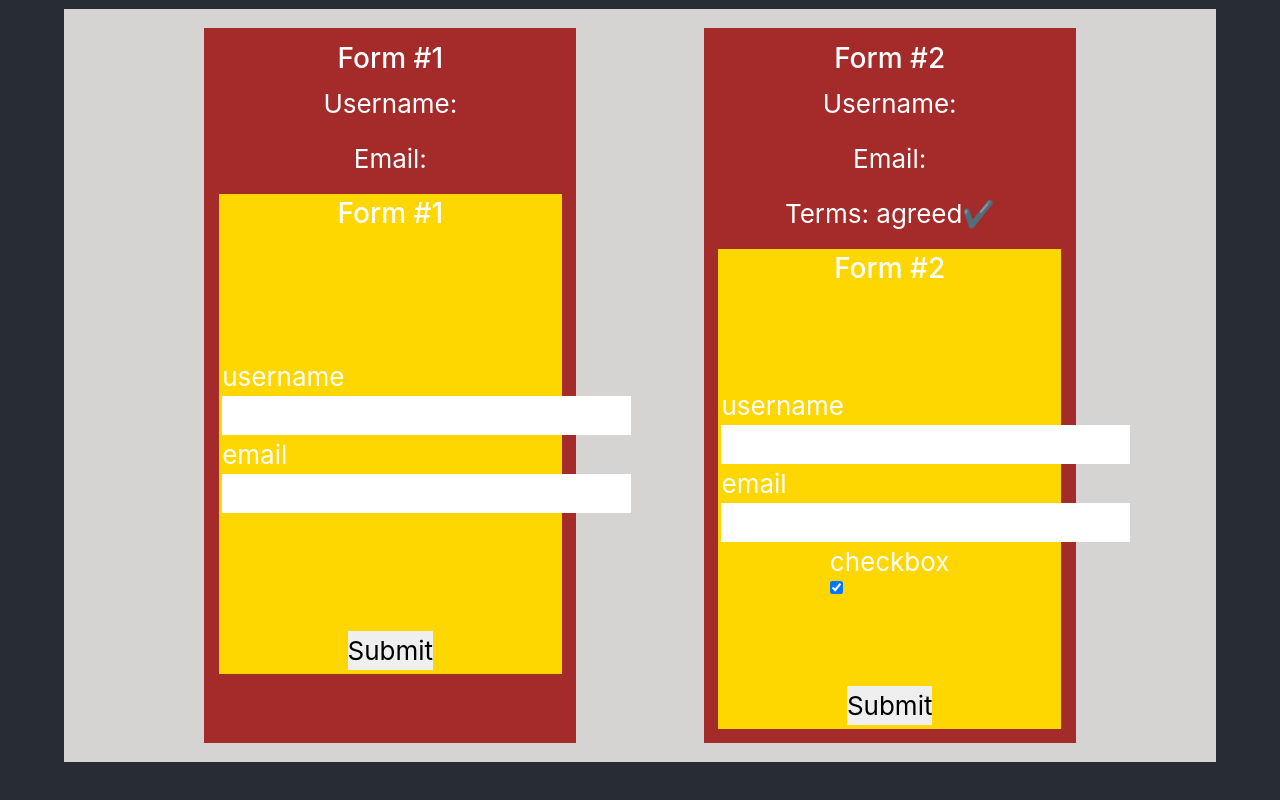
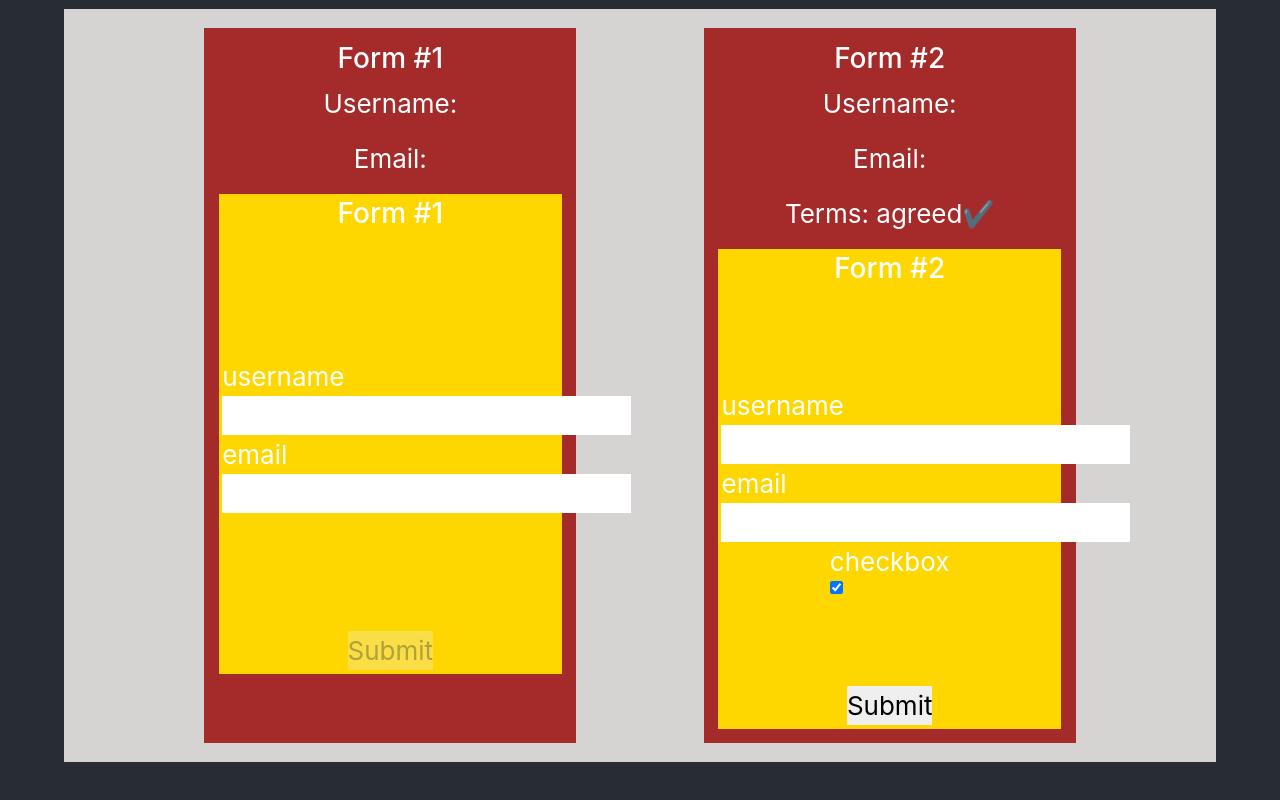
Before and after one commit to DustinThewind505/login-practice, a React (Create React App) app in the folder react-practice/: page /page3 in a window 1280 px wide. Shown: the part 659-1459 px from the top of the page. Built offline with nearby package versions, Linux system fonts and the light colour scheme.

Commit message:
form validation form1

```diff
--- a/react-practice/src/components/PAGE3/forms/form1.js
+++ b/react-practice/src/components/PAGE3/forms/form1.js
@@ -1,14 +1,19 @@
-import React, { useState } from 'react';
+import React, { useEffect, useState } from 'react';
+import * as yup from 'yup';
 // import FormOne from './form1A';
 
 
 
 function Form1(props) {
+    // ========== STATE ==========
+    const [disableButton, setDisableButton] = useState(true)
     const [formData, setFormData] = useState({
         username: "",
         email: ""
     })
 
+
+    // ========== FUNCTIONS ==========
     const handleChange = e => {
         const newFormState = {
             ...formData,
@@ -35,8 +40,18 @@ function Form1(props) {
         props.setDisplayForm(newForm)
     }
 
+    const formSchema = yup.object().shape({
+        username: yup.string().required("Must enter a username"),
+        email: yup.string().email("Must provide a valid email").required("Must enter an email")
+    })
 
-    console.log(formData)
+    useEffect(() => {
+        formSchema.isValid(formData)
+        .then(response => setDisableButton(!response))
+    }, [formData])
+
+
+    // ========== COMPONENT ==========
     return (
         <div className='form-container'>
             <h3>Form #1</h3>
@@ -53,7 +68,7 @@ function Form1(props) {
                 </label>
             </section>
             <footer>
-                <button type='submit'>Submit</button>
+                <button type='submit' disabled={disableButton}>Submit</button>
             </footer>
         </form>
         </div>
--- a/react-practice/src/components/PAGE3/page3.js
+++ b/react-practice/src/components/PAGE3/page3.js
@@ -14,7 +14,7 @@ function Page3() {
             <section className="forms-app">
                 <h1>The Forms</h1>
                 <form onSubmit={e => e.preventDefault()}>
-                    {Object.values(displayForm).map(element => <p>{element}</p>)}
+                    {Object.values(displayForm).map((element, index) => <p key={index}>{element}</p>)}
                 </form>
 
 
```
